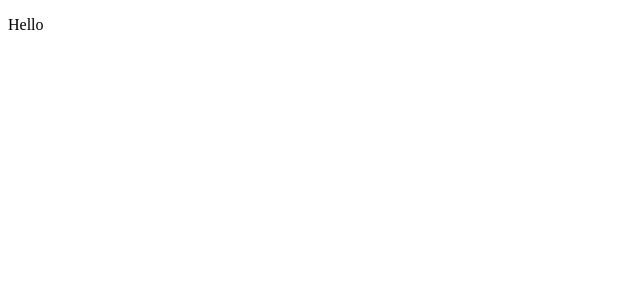
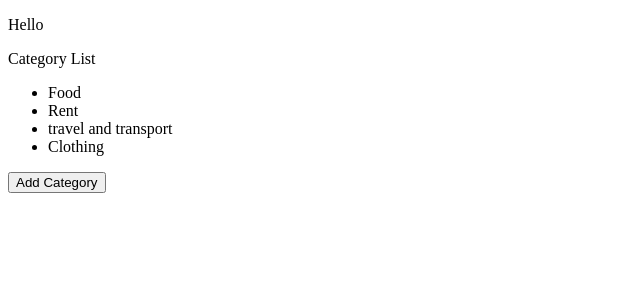
Before and after one commit to donatmarton/budget, a React (Create React App) app: page / in a window 1280 px wide. Shown: the top 300 px of the page, without its empty margins (0-640 px from the left). Built offline with nearby package versions, Linux system fonts and the light colour scheme.

Commit message:
category can be added

```diff
--- a/package.json
+++ b/package.json
@@ -6,6 +6,7 @@
     "@testing-library/jest-dom": "^5.16.1",
     "@testing-library/react": "^12.1.2",
     "@testing-library/user-event": "^13.5.0",
+    "nanoid": "^3.2.0",
     "react": "^17.0.2",
     "react-dom": "^17.0.2",
     "react-scripts": "5.0.0",
--- a/src/App.js
+++ b/src/App.js
@@ -1,11 +1,33 @@
 import React from 'react';
+import {nanoid} from 'nanoid'
+import CategoryList from './components/CategoryList';
+import {categoryData} from './data'
 
 function App() {
+  const [categories, setCategories] = React.useState([]);
+  React.useEffect(() => {
+    // fetch category data ...
+    setCategories(categoryData);
+  }, [])
+  const addCategory = (categoryName) => {
+    const newCategory = {
+      id: nanoid(),
+      name: categoryName,
+    }
+    setCategories( prevState => {
+      return [
+        ...prevState,
+        newCategory
+      ]
+    })
+  }
+
   return (
     <div className="app">
       <p>
         Hello
       </p>
+      <CategoryList categories={categories} addCategory={addCategory}/>
     </div>
   );
 }
--- /dev/null
+++ b/src/components/CategoryAdder.js
@@ -0,0 +1,53 @@
+import React from "react";
+
+const CategoryAdder = (props) => {
+  const [isOpen, setIsOpen] = React.useState(false);
+  const [categoryName, setCategoryName] = React.useState('');
+
+  const close = () => {
+    setIsOpen(false);
+    setCategoryName('');
+  }
+  const open = () => {
+    setIsOpen(true);
+  }
+
+  const handleSubmit = (event) => {
+    event.preventDefault();
+    props.addCategory(categoryName);
+    close();
+  }
+  const changeCategoryName = (event) => {
+    const newCategoryName = event.target.value;
+    setCategoryName(newCategoryName);
+  }
+
+  return (
+    <div>
+      {
+        isOpen
+        ?
+          <form onSubmit={handleSubmit}>
+            <input
+              type="text"
+              placeholder="Category name"
+              onChange={changeCategoryName}
+              name="categoryName"
+              value={categoryName}
+              required
+            />
+            <button type="submit">Save</button>
+            <button type="button" onClick={close}>
+              Cancel
+            </button>
+          </form>
+        :
+          <button onClick={open}>
+            Add Category
+          </button>
+      }
+    </div>
+  )
+}
+
+export default CategoryAdder;
--- /dev/null
+++ b/src/components/CategoryList.js
@@ -0,0 +1,22 @@
+import React from "react";
+import CategoryAdder from "./CategoryAdder";
+
+const CategoryList = (props) => {
+  const categoryItems = props.categories.map( category => {
+    return (
+      <li key={category.id}>{category.name}</li>
+    )
+  });
+
+  return (
+    <div className="category-list">
+      <p>Category List</p>
+      <ul>
+        {categoryItems}
+      </ul>
+      <CategoryAdder addCategory={props.addCategory}/>
+    </div>
+  )
+}
+
+export default CategoryList;
--- /dev/null
+++ b/src/data.js
@@ -0,0 +1,6 @@
+export const categoryData = [
+  { id: 0, name: 'Food' },
+  { id: 1, name: 'Rent' },
+  { id: 2, name: 'travel and transport' },
+  { id: 3, name: 'Clothing' },
+];
--- a/src/index.css
+++ b/src/index.css
@@ -1,3 +1,8 @@
-body {
-
+html {
+  box-sizing: border-box;
 }
+*,
+*:before,
+*:after {
+  box-sizing: inherit;
+}
```
Also changed, not shown: 1 other file (tests, documents, lock files or other folders).
